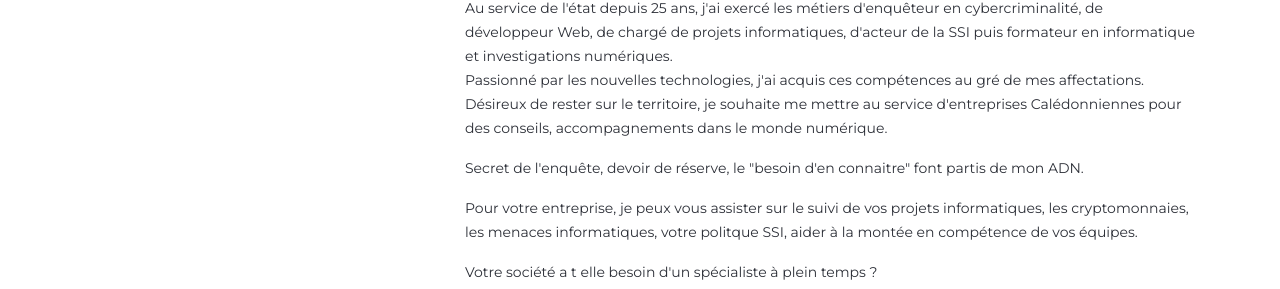
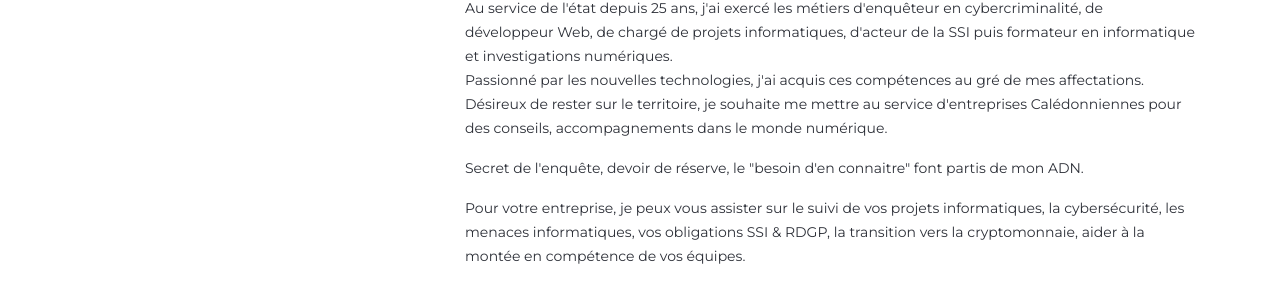
Before and after one commit to ThomasCrypto/thomasCrypto.github.io, a plain HTML site: page index.html in a window 1280 px wide. Shown: the part 861-1150 px from the top of the page. Drawn offline with Linux system fonts and the light colour scheme; a script that the page names is missing.

Commit message:
Add files via upload

```diff
--- a/index.html
+++ b/index.html
@@ -107,8 +107,8 @@
                             <div class="about-info">
                                 <p>Au service de l'état depuis 25 ans, j'ai exercé les métiers d'enquêteur en cybercriminalité, de développeur Web, de chargé de projets informatiques, d'acteur de la SSI puis formateur en informatique et investigations numériques. <br>Passionné par les nouvelles technologies, j'ai acquis ces compétences au gré de mes affectations. Désireux de rester sur le territoire, je souhaite me mettre au service d'entreprises Calédonniennes pour des conseils, accompagnements dans le monde numérique.</p>
                                 <p>Secret de l'enquête, devoir de réserve, le "besoin d'en connaitre" font partis de mon ADN.</p>
-                                <p>Pour votre entreprise, je peux vous assister sur le suivi de vos projets informatiques, les cryptomonnaies, les menaces informatiques, votre politque SSI, aider à la montée en compétence de vos équipes.</p>
-                                <p>Votre société a t elle besoin d'un spécialiste à plein temps ?</p>
+                                <p>Pour votre entreprise, je peux vous assister sur le suivi de vos projets informatiques, la cybersécurité, les menaces informatiques, vos obligations SSI & RDGP, la transition vers la cryptomonnaie, aider à la montée en compétence de vos équipes.</p>
+                                <p><b>Votre société a t elle besoin d'un spécialiste à plein temps ?</b></p>
                                 <div class="signature">
                                     <h1>Thomas Monnin</h1>
                                 </div>
```
